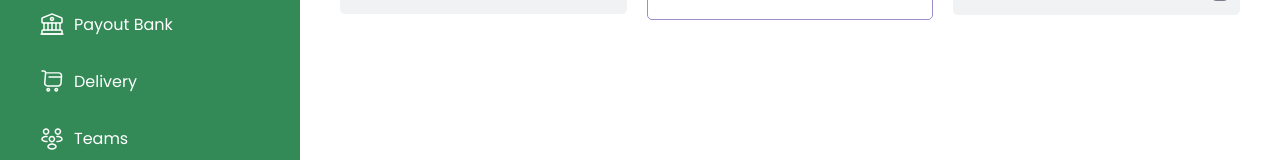
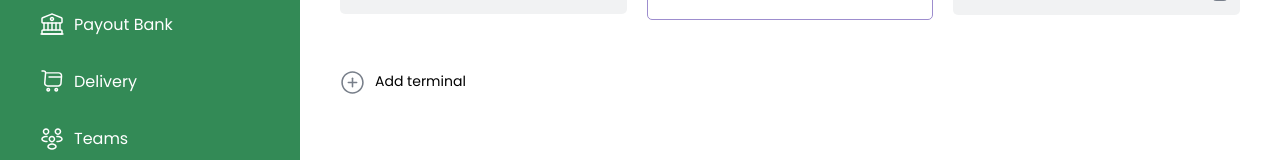
Before and after one commit to projects-for-clients/swifth, a React (Vite) app: page /dashboard/onboarding in a window 1280 px wide. Both pictures are taken after typing "Sample", "Sample", "Sample" into the empty fields and a click on the button "CONTINUE". Shown: the part 338-498 px from the top of the page. Built offline with nearby package versions, Linux system fonts and the light colour scheme.

Commit message:
working on onboarding

```diff
--- a/src/components/OnboardingSteps/Port_and_Terminals.tsx
+++ b/src/components/OnboardingSteps/Port_and_Terminals.tsx
@@ -10,6 +10,7 @@ const PersonalInfo = () => {
     license: string;
   }>(null as any);
   const [showCalendarIcon, setShowCalendarIcon] = useState(true);
+  const [isTerminal, setIsTerminal] = useState(false);
 
   const formCUploadHandler = (
     e: ChangeEvent<HTMLInputElement>,
@@ -44,6 +45,10 @@ const PersonalInfo = () => {
   const handleFormSubmit = (e: FormEvent) => {
     e.preventDefault();
   };
+
+  const handleSelectChange = () => {
+    setIsTerminal(!isTerminal);
+  }
   return (
     <>
       <Header
@@ -66,12 +71,13 @@ const PersonalInfo = () => {
         <form className="grid gap-10" onSubmit={handleFormSubmit}>
           <div>
             <div className="grid gap-10 mt-4 ">
-              <div className="grid gap-4 w-[33rem]">
+              <div className="grid gap-4 w-[33rem] items-center">
                 <label className="text-[1.4rem]">Choose Port</label>
                 <div className="relative flex items-center">
                   <select
                     placeholder="Enter business name"
                     className=" rounded-lg py-4 px-4 outline-none border-none bg-color-grey-1 w-full cursor-pointer appearance-none text-[1.4rem]"
+                    onChange={handleSelectChange}
                   >
                     <option value="1" className="cursor-pointer py-3 px-4">
                       Lagos Port
@@ -182,6 +188,18 @@ const PersonalInfo = () => {
                   </div>
                 </div>
               </section>
+
+              <button
+                type="button"
+                className="flex self-start items-center gap-4 mt-10"
+              >
+                <img
+                  src="/icons/admin/add-circle.svg"
+                  alt=""
+                  className="w-[2.5rem]"
+                />
+                <span className="text-[1.4rem]">Add terminal</span>
+              </button>
             </div>
           </div>
 
```
